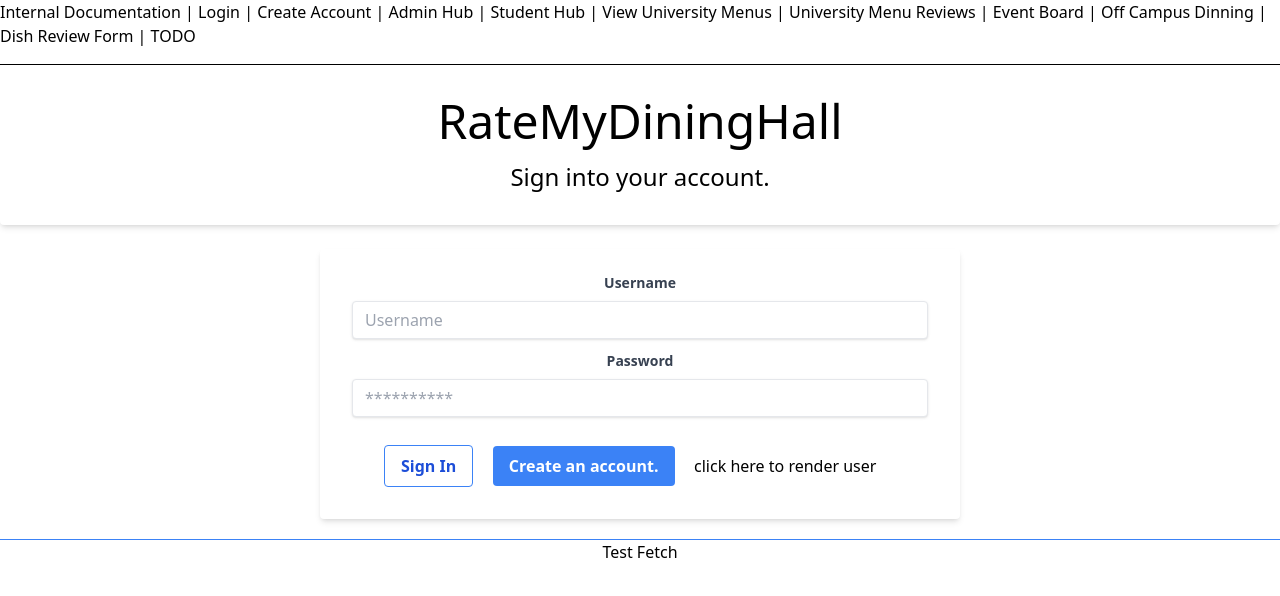
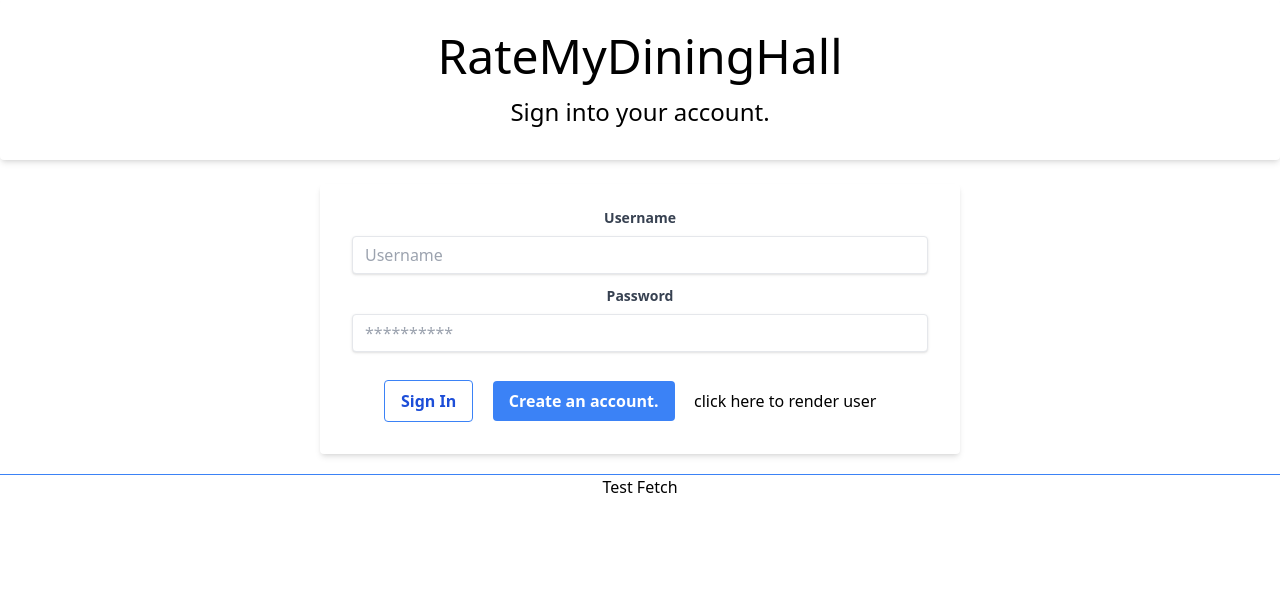
Before and after one commit to peternav2/SWE-Project, a React (Vite) app: page / in a window 1280 px wide. Shown: the top 596 px of the page. Built offline with nearby package versions, Linux system fonts and the light colour scheme.

Commit message:
made all routs children of app, to allow user context and other contexts we may need. lets not store user data in a local storage as its hacky.

```diff
--- a/src/App.tsx
+++ b/src/App.tsx
@@ -8,7 +8,6 @@ function App() {
   const [userContext, setUserContext] = useState<User | null>(null);
     return (
     <div>
-      <RouterNav />
       <Outlet context={[userContext, setUserContext]}/>
     </div>
   )
@@ -16,8 +15,5 @@ function App() {
 export function useUser() {
   return useOutletContext<ContextType>();
 }
-function useHistory() {
-
-}
 
 export default App
--- a/src/routes/menuForDay.tsx
+++ b/src/routes/menuForDay.tsx
@@ -1,5 +1,6 @@
 import {getMenuItemsBasedByDate, MenuItem} from "../stores/MenuItem";
 import {useLoaderData, useNavigate, useParams} from "react-router-dom";
+import {useUser} from "../App";
 
 export async function loader({params}: any) {
     let year = +params.year;
@@ -18,11 +19,12 @@ export default function MenuForDay() {
     const day = useParams().day;
     const year = useParams().year;
     const navigate = useNavigate();
-
+    const [user, setUser] = useUser();
 
     return (
         <div>
             <h1> Menu for {month} {day} {year} </h1>
+            <h1>{user.username}</h1>
             <div>
                 {
                     menuItems.map((menuItem) => {
--- a/src/services/router.tsx
+++ b/src/services/router.tsx
@@ -23,8 +23,6 @@ export const router = createBrowserRouter([
                 path: "renderuser/",
                 element: <RenderUser />,
             },
-        ],
-    },
             {
                 path: '/dininghall/:universityId/:diningHallId/:diningHallName',
                 element: <DiningHallHome />,
@@ -35,6 +33,9 @@ export const router = createBrowserRouter([
                 element: <MenuForDay />,
                 loader: menuForDayLoader,
             },
+        ],
+    },
+
 //         path: '/create-account',
 //         element: <CreateAccountRoute />,
 //     },    {
```
Lines whose indentation alone changed are shown as unchanged.
